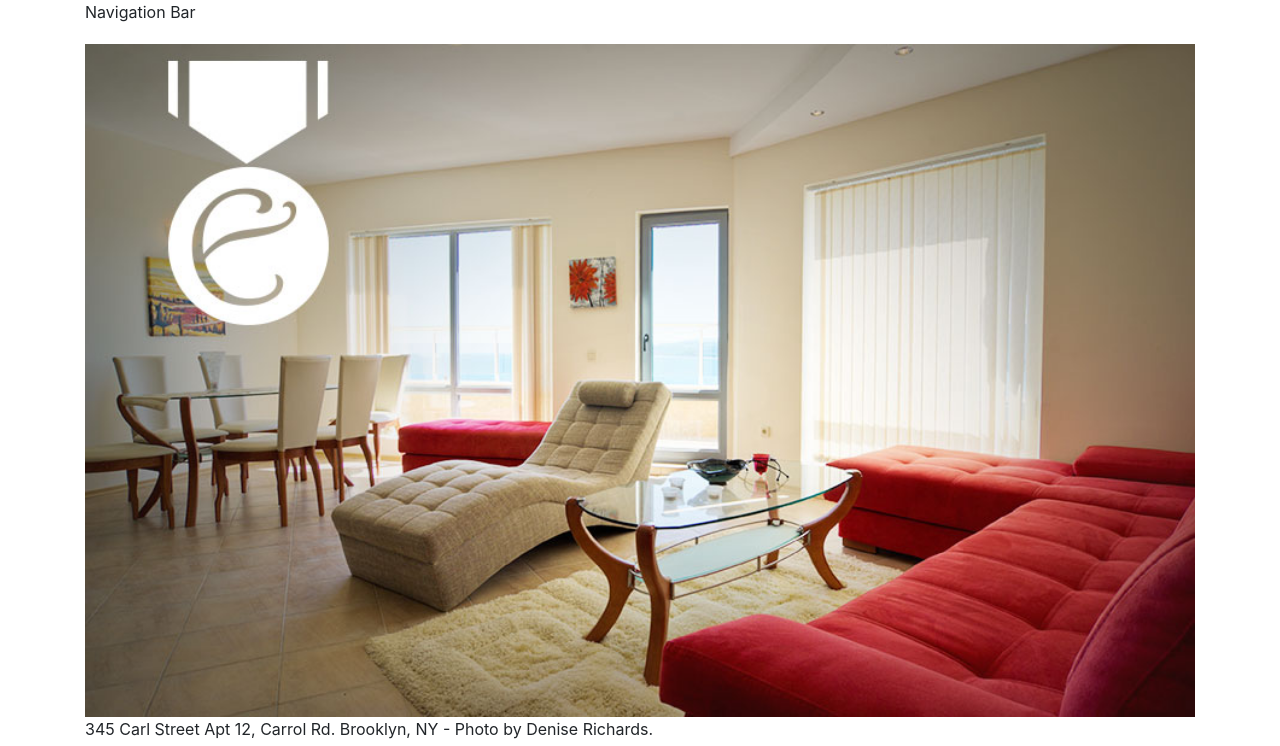
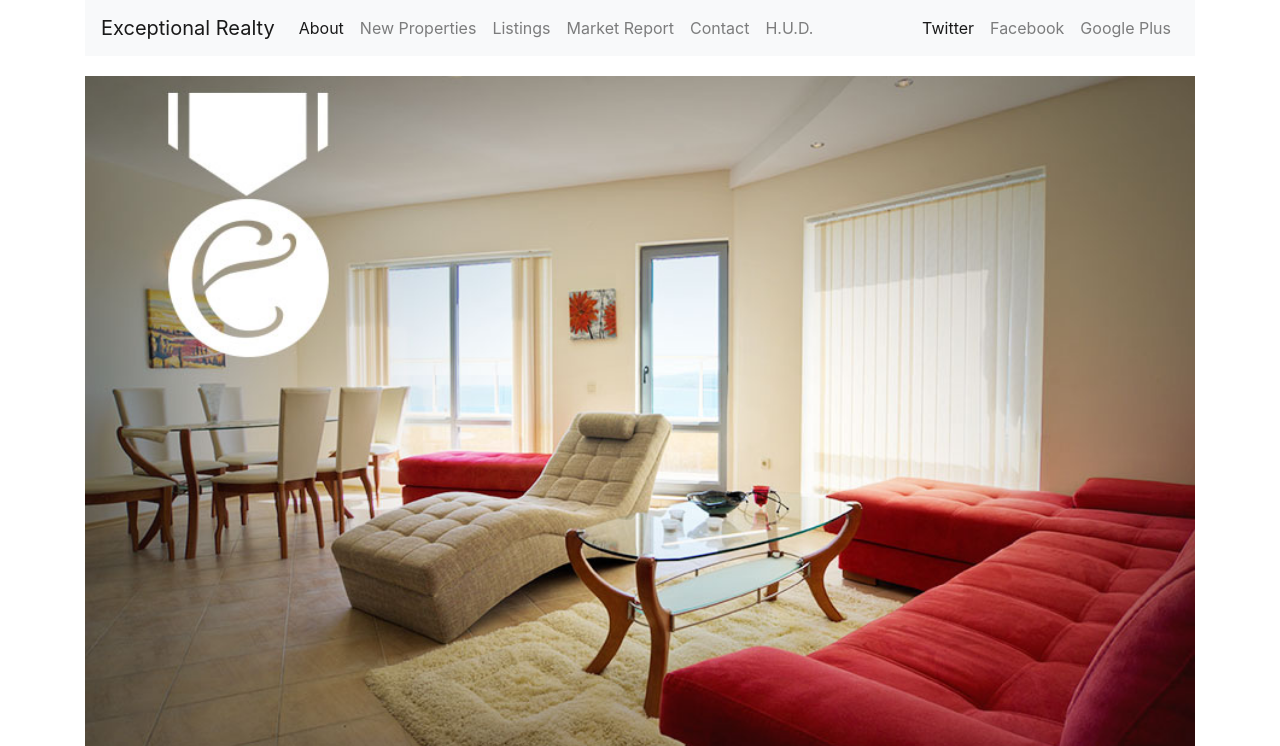
Before and after one commit to JustineGB/exceptional-realty-bootstrap, a plain HTML site: page index.html in a window 1280 px wide. Shown: the top 746 px of the page. Drawn offline with nearby package versions, Linux system fonts and the light colour scheme.

Commit message:
add bootstrap navbar

```diff
--- a/index.html
+++ b/index.html
@@ -14,21 +14,59 @@
 
 
     <div class="container">
-
       <div class="row">
         <div class="col-sm-12">
-          Navigation Bar
-          </div>
+          <nav class="navbar navbar-expand-lg navbar-light bg-light">
+            <a class="navbar-brand" href="#">Exceptional Realty</a>
+            <button class="navbar-toggler" type="button" data-toggle="collapse" data-target="#navbarSupportedContent" aria-controls="navbarSupportedContent" aria-expanded="false" aria-label="Toggle navigation">
+              <span class="navbar-toggler-icon"></span>
+            </button>
+            <div class="collapse navbar-collapse" id="navbarSupportedContent">
+              <ul class="navbar-nav mr-auto">
+                <li class="nav-item active">
+                  <a class="nav-link" href="#">About</a>
+                </li>
+                <li class="nav-item">
+                  <a class="nav-link" href="#">New Properties</a>
+                </li>
+                <li class="nav-item">
+                  <a class="nav-link" href="#">Listings</a>
+                </li>
+                <li class="nav-item">
+                  <a class="nav-link" href="#">Market Report</a>
+                </li>
+                <li class="nav-item">
+                  <a class="nav-link" href="#">Contact</a>
+                </li>
+                <li class="nav-item">
+                  <a class="nav-link" href="http://hud.gov" target="_blank">H.U.D.</a>
+                </li>
+              </ul>
+              <!-- SOCIAL NAV BAR -->
+              <ul class="navbar-nav navbar-right">
+                <li class="nav-item active">
+                  <a class="nav-link" class="twit" href="#" title="Twitter">Twitter</a>
+                </li>
+                <li class="nav-item">
+                  <a class="nav-link" class="fbook" href="#" title="Facebook">Facebook</a>
+                </li>
+                <li class="nav-item">
+                  <a class="nav-link" class="gplus" href="#" title="Google Plus">Google Plus</a>
+                </li>
+              </ul>
+            </div>
+          </nav>
         </div>
+      </div>
 
         <div class="row">
           <div class="col-sm-12">
             <figure>
               <img src="images/intro-pic.jpg" alt="A beautiful living room." title="Welcome to Exceptional Realty Group">
-              <figcaption>345 Carl Street Apt 12, Carrol Rd. Brooklyn, NY - Photo by Denise Richards.</figcaption>
+                <figcaption>345 Carl Street Apt 12, Carrol Rd. Brooklyn, NY - Photo by Denise Richards.</figcaption>
             </figure>
             <p>Lorem ipsum dolor sit amet,<br> consectetur adipisicing elit. Quae, perferendis nisi nihil debitis aspernatur doloribus quam eveniet quibusdam tempora esse! Repudiandae, assumenda, debitis doloribus ea eius ab at quae totam. Lorem ipsum dolor sit amet, consectetur adipisicing elit. Asperiores, inventore aliquid ipsam debitis nulla vitae omnis nemo quisquam? Obcaecati dolor ipsum distinctio reprehenderit aliquid autem ea vel provident voluptas nisi. Lorem ipsum dolor sit amet, consectetur adipisicing elit. Ipsa, natus, nobis, tempore recusandae culpa deleniti dignissimos laborum perspiciatis exercitationem obcaecati dolores unde eveniet eius debitis perferendis provident porro. Ipsum, placeat.</p>
-          </div>
+        </div>
         </div>
 
         <div class="row">
@@ -86,7 +124,6 @@
             </footer>
           </div>
         </div>
-
     </div> <!--closing of container-->
 
 
```
